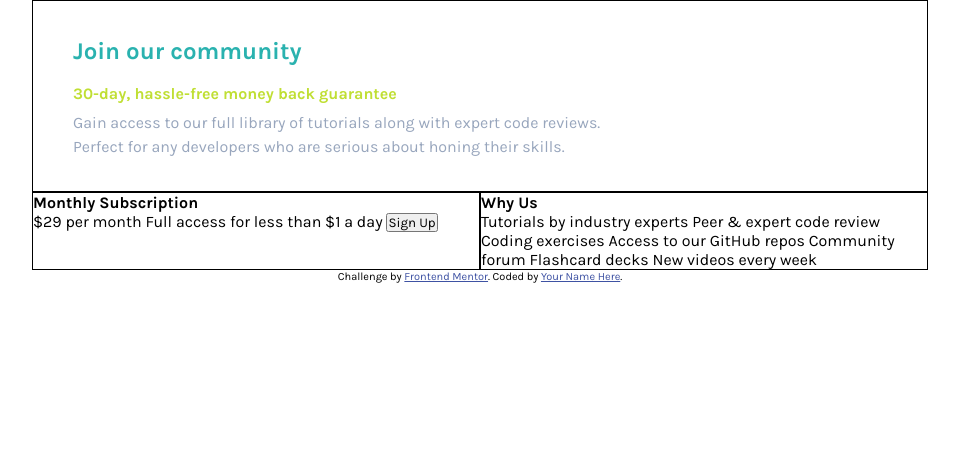
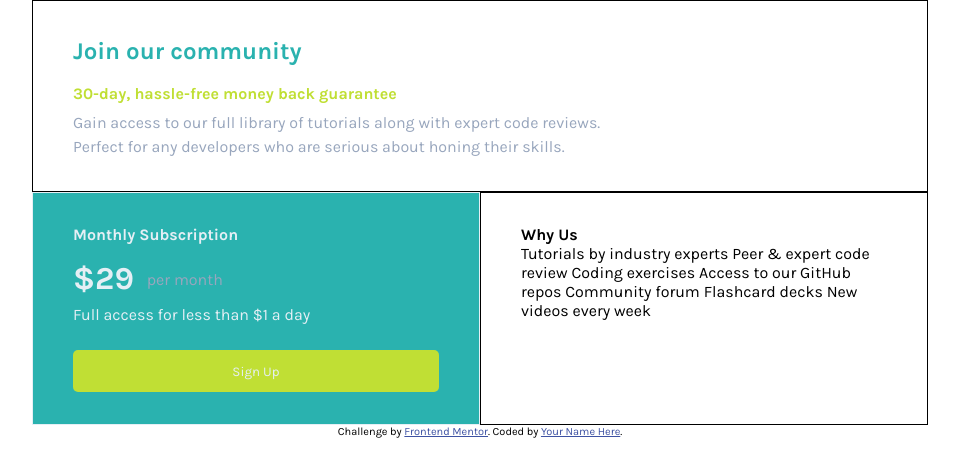
Before and after one commit to andreast12/single-price-grid-component, a plain HTML site: page index.html in a window 1280 px wide. Shown: the whole page, without its empty margins (160-1119 px from the left). Drawn offline with Linux system fonts and the light colour scheme.

Commit message:
style col-1

```diff
--- a/index.html
+++ b/index.html
@@ -30,7 +30,10 @@
     <div class="col-1">
       <h4>Monthly Subscription</h4>
 
-      &dollar;29 per month
+      <div class="price">
+        <span class="dollar">&dollar;29</span>
+        <span class="per-month">per month</span>
+      </div>
 
       Full access for less than &dollar;1 a day
 
--- a/style.css
+++ b/style.css
@@ -21,13 +21,13 @@
 
 .header, .col-1, .col-2 {
 	border: 1px solid;
+	padding: 2em 2.5em;
 }
 
 /* header */
 
 .header {
 	grid-column: 1/3;
-	padding: 2em 2.5em;
 	line-height: 1.5;
 }
 
@@ -47,3 +47,36 @@
 
 
 /* col-1 */
+
+.col-1 {
+	background-color: var(--cyan);
+	color: var(--light-gray);
+}
+
+.price {
+	position: relative;
+	margin: 1rem 0 .5rem;
+}
+
+.dollar {
+	font-size: 2em;
+	font-weight: 700;
+	margin-right: .8rem;
+}
+
+.per-month {
+	color: var(--grayish-blue);
+	position: absolute;
+	bottom: 20%;
+}
+
+.col-1 button {
+	background-color: var(--yellow);
+	color: var(--light-gray);
+	width: 100%;
+	border: none;
+	outline: none;
+	margin-top: 2em;
+	padding: 1em 0;
+	border-radius: 5px;
+}
```
